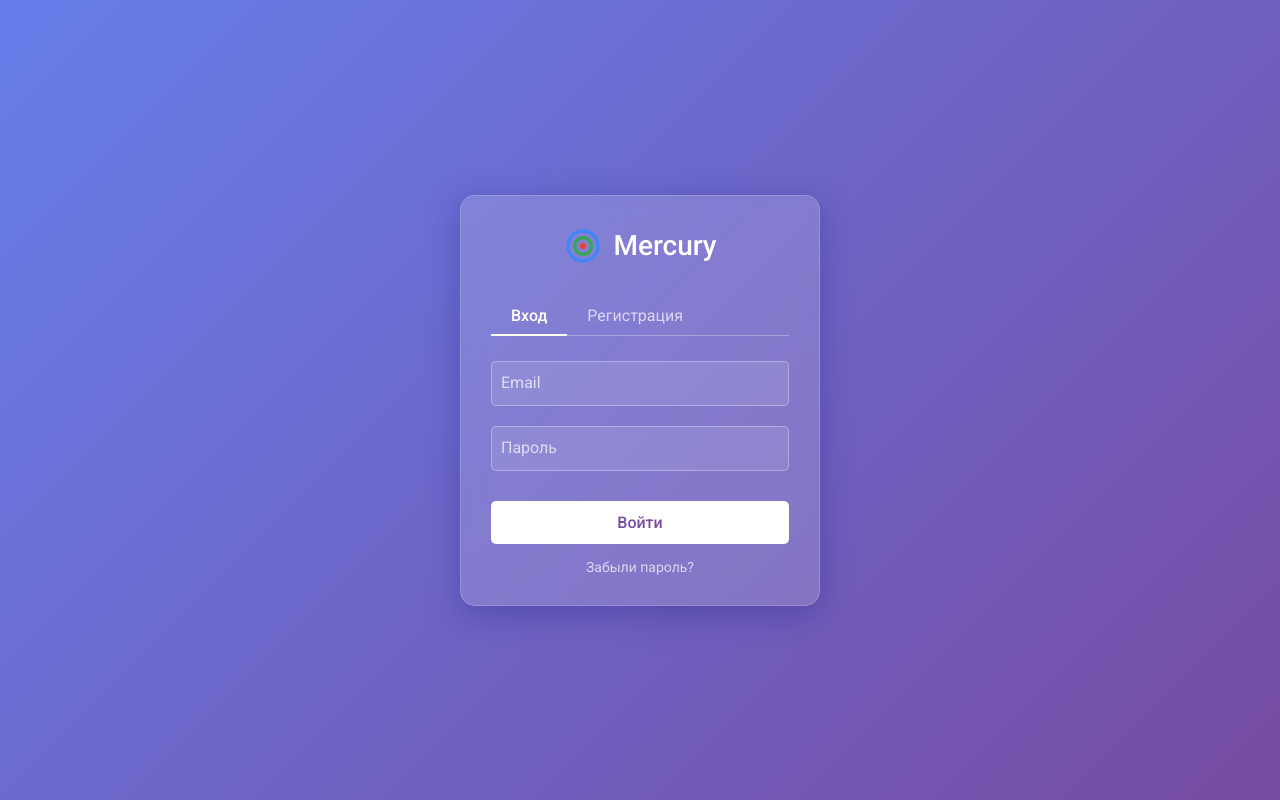
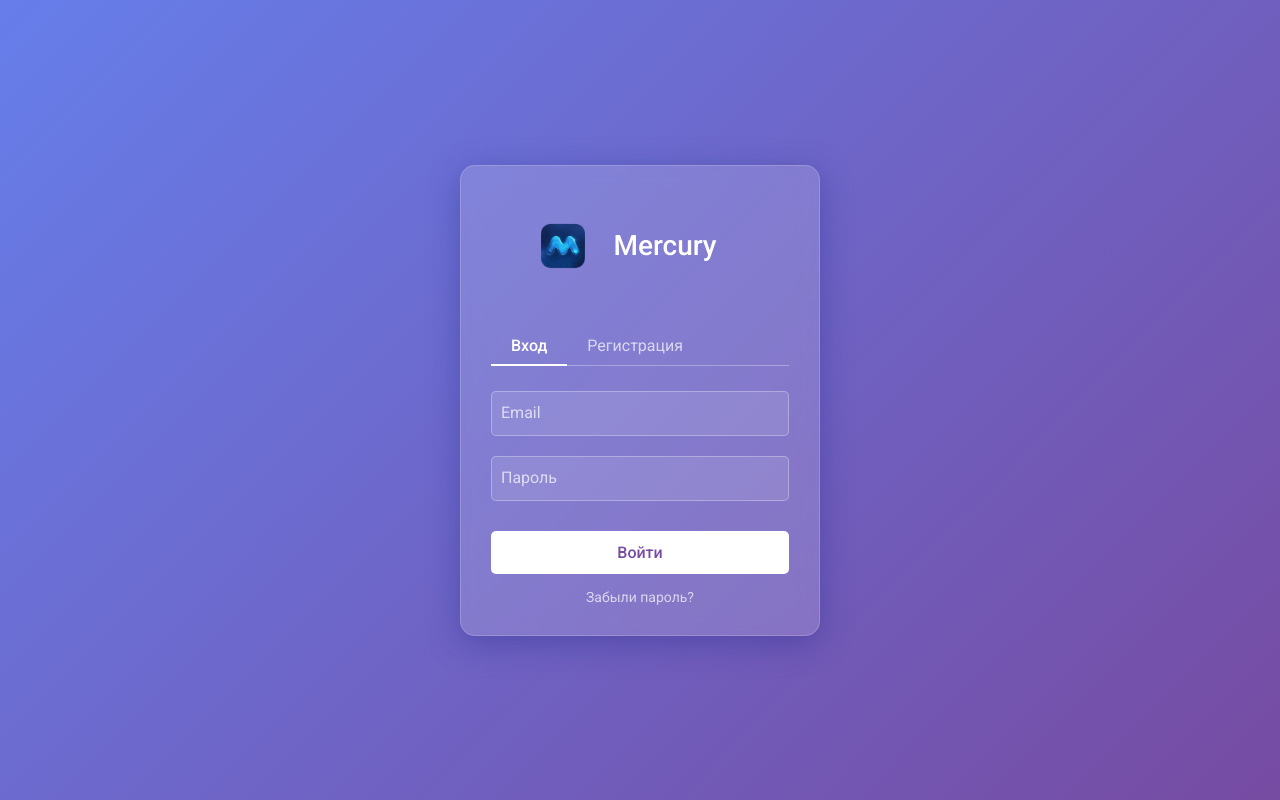
Before and after one commit to Olane123/Mercury, a website with bundled scripts: page index.html in a window 1280 px wide. Built offline with nearby package versions, Linux system fonts and the light colour scheme; no server answers.

Commit message:
icon in registration

```diff
--- a/Styles/authorizationPage.css
+++ b/Styles/authorizationPage.css
@@ -12,6 +12,12 @@ body {
     justify-content: center;
     align-items: center;
     color: #fff;
+}
+#logo{
+
+    width: 100px;
+    height: 100px;
+
 }
 
 .container {
@@ -45,6 +51,7 @@ body {
 .logo h1 {
     font-weight: 500;
     font-size: 28px;
+    margin-right: 50px;
 }
 
 .tabs {
--- a/index.html
+++ b/index.html
@@ -11,11 +11,8 @@
 <div class="container">
     <div class="auth-box">
         <div class="logo">
-            <svg viewBox="0 0 24 24" fill="none" xmlns="http://www.w3.org/2000/svg">
-                <path d="M12 2C6.48 2 2 6.48 2 12C2 17.52 6.48 22 12 22C17.52 22 22 17.52 22 12C22 6.48 17.52 2 12 2ZM12 20C7.59 20 4 16.41 4 12C4 7.59 7.59 4 12 4C16.41 4 20 7.59 20 12C20 16.41 16.41 20 12 20Z" fill="#4285F4"/>
-                <path d="M12 6C8.69 6 6 8.69 6 12C6 15.31 8.69 18 12 18C15.31 18 18 15.31 18 12C18 8.69 15.31 6 12 6ZM12 16C9.79 16 8 14.21 8 12C8 9.79 9.79 8 12 8C14.21 8 16 9.79 16 12C16 14.21 14.21 16 12 16Z" fill="#34A853"/>
-                <path d="M12 10C10.9 10 10 10.9 10 12C10 13.1 10.9 14 12 14C13.1 14 14 13.1 14 12C14 10.9 13.1 10 12 10Z" fill="#EA4335"/>
-            </svg>
+            <img id="logo" src="img/white-Photoroom.png" alt="">
+
             <h1>Mercury</h1>
         </div>
 
```
Also changed, not shown: img/white-Photoroom.png (added).
